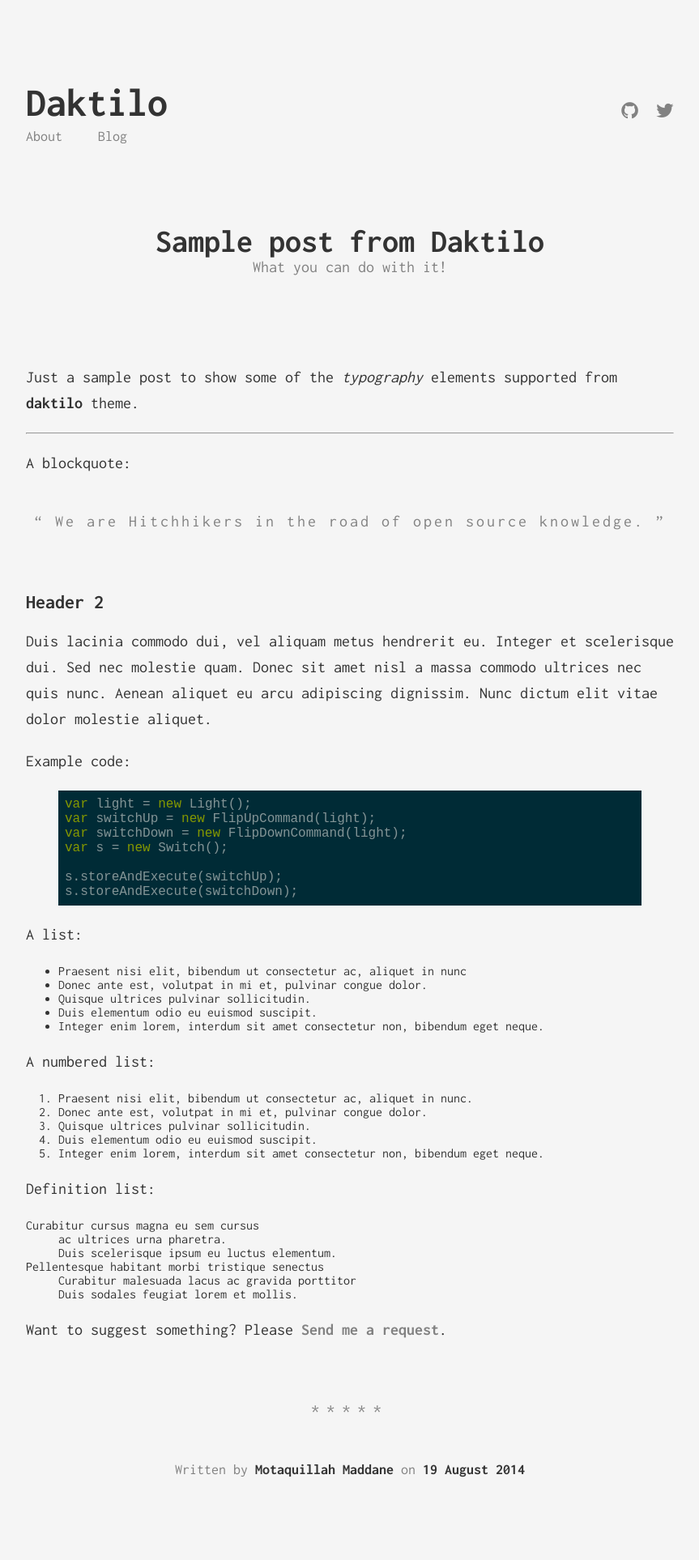
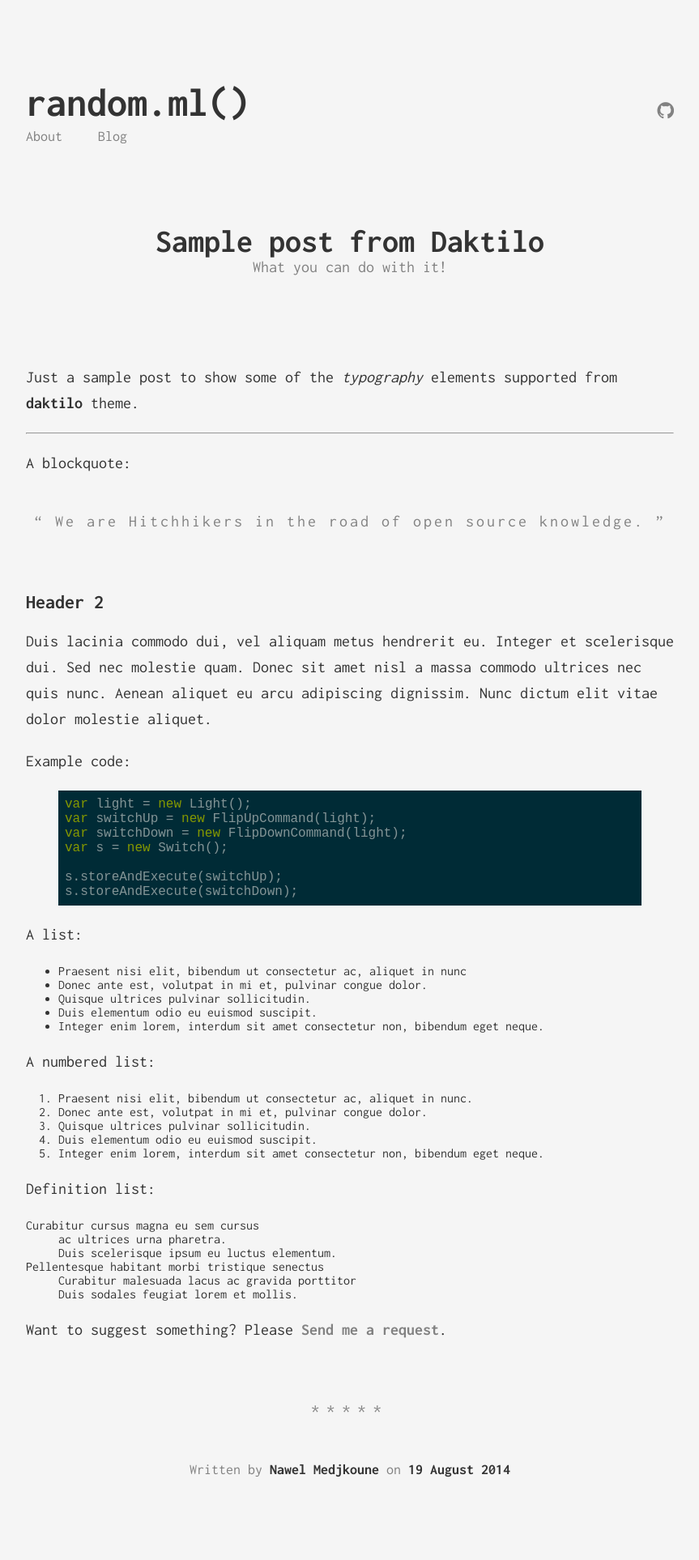
Before and after one commit to nawel/nawel.github.com, a Jekyll site: the page built from _posts/2015-09-08-sample-post.markdown, in a window 1280 px wide. Shown: the whole page at 81% size, without its empty margins (208-1071 px from the left). Built offline with Jekyll 4.4.1, drawn with Linux system fonts in a browser that asks for light colours.

Commit message:
Update _config.yml

```diff
--- a/_config.yml
+++ b/_config.yml
@@ -1,18 +1,17 @@
 # Site settings
-title: Daktilo
+title: random.ml()
 description: >
   Write an awesome description for your new site here. You can edit this
   line in _config.yml. It will appear in your document head meta (for
   Google search results) and in your feed.xml site description.
 
 baseurl: "" # the subpath of your site, e.g. /blog/
-url: "http://hitchhiker.ma" # the base hostname & protocol for your site
+url: "http://nawel.github.com" # the base hostname & protocol for your site
 
 author:
-  fullname: Motaquillah Maddane
-  googleplus: https://www.google.com/+MotaquillahMaddane
-  github: kronik3r
-  twitter: electrik_frog
+  fullname: Nawel Medjkoune
+  github: nawel
+  twitter:
   # disqus: your_disqus_forum_shortname
 
 # google_analytics: 'UA-XXXXXXXX-X'
```
